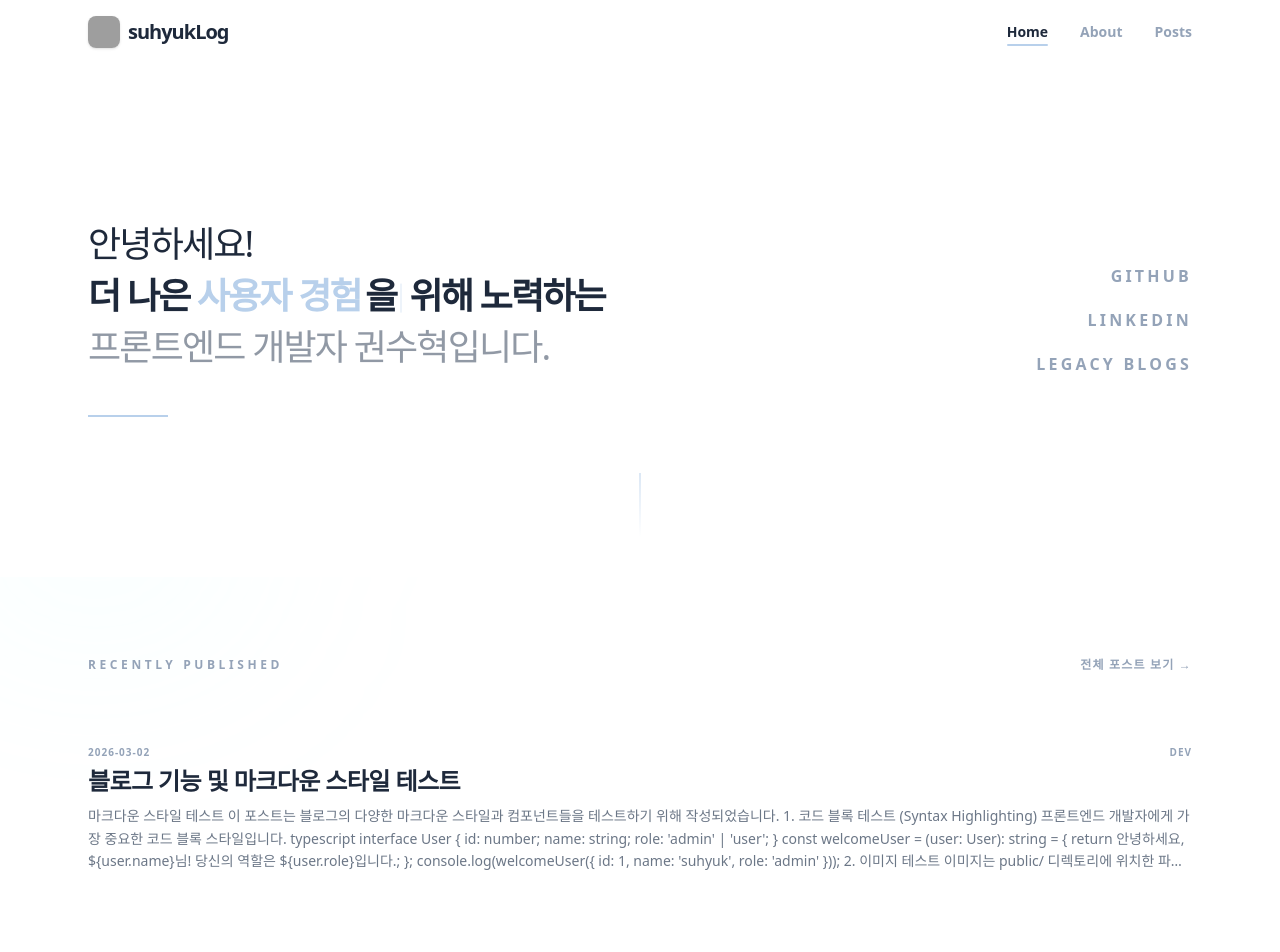
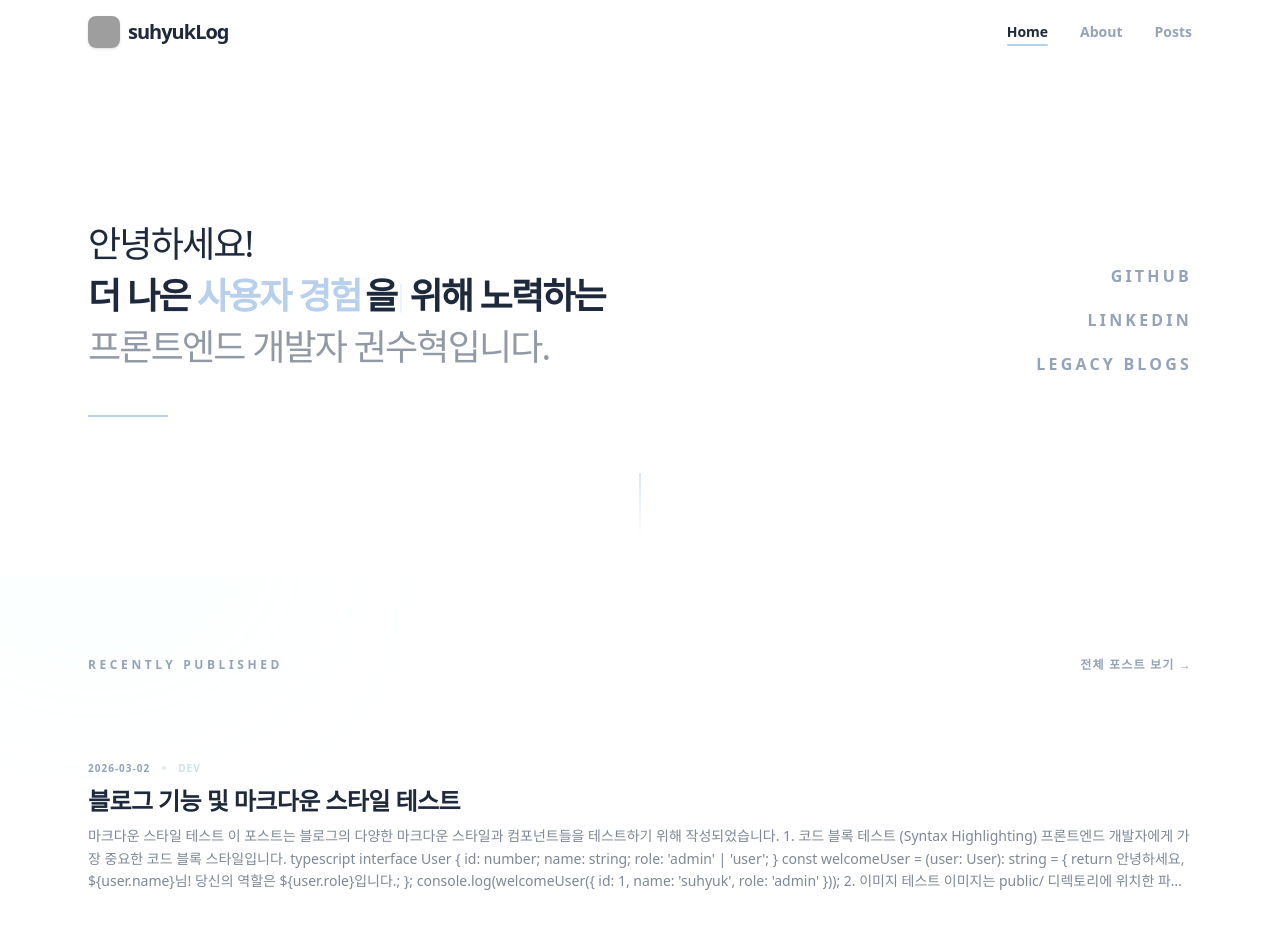
Before and after one commit to kwonsuhyuk/FE-blog, a Next.js app: page / in a window 1280 px wide. Shown: the top 952 px of the page. Built offline with nearby package versions, Linux system fonts and the light colour scheme; grey boxes are pictures that could not be loaded.

Commit message:
UI: redesign post cards with hover background and refined typography

```diff
--- a/src/app/HomeClient.tsx
+++ b/src/app/HomeClient.tsx
@@ -35,7 +35,7 @@ export default function HomeClient({ allPostsData }: HomeClientProps) {
           </Link>
         </header>
 
-        <div className="grid gap-12">
+        <div className="grid gap-8">
           {allPostsData.slice(0, 5).map((post) => (
             <PostCard key={post.slug} post={post} headingLevel="h3" />
           ))}
--- a/src/app/posts/PostsClient.tsx
+++ b/src/app/posts/PostsClient.tsx
@@ -80,7 +80,7 @@ export default function PostsClient({ allPosts, categories }: PostsClientProps)
       </div>
 
       {/* Post List */}
-      <div className="grid gap-12">
+      <div className="grid gap-8">
         {filteredPosts.map((post) => (
           <PostCard key={post.slug} post={post} headingLevel="h2" />
         ))}
--- a/src/components/PostCard.tsx
+++ b/src/components/PostCard.tsx
@@ -9,18 +9,23 @@ interface PostCardProps {
 export function PostCard({ post, headingLevel = "h2" }: PostCardProps) {
   const Heading = headingLevel;
   return (
-    <Link href={`/posts/${post.slug}`} className="group block">
-      <article className="space-y-2 text-left">
-        <div className="flex items-center justify-between mb-1">
-          <span className="text-[10px] font-bold text-text-light tracking-widest uppercase">{post.date}</span>
-          <span className="text-[10px] font-black text-text-light group-hover:text-primary transition-colors uppercase tracking-widest">
+    <Link href={`/posts/${post.slug}`} className="group block -mx-4">
+      <article className="p-4 rounded-2xl transition-all duration-300 group-hover:bg-slate-50 text-left">
+        <div className="flex items-center gap-3 mb-2">
+          <span className="text-[10px] font-bold text-text-light tracking-widest uppercase">
+            {post.date}
+          </span>
+          <span className="w-1 h-1 rounded-full bg-border-main" />
+          <span className="text-[10px] font-black text-primary/70 uppercase tracking-widest">
             {post.category}
           </span>
         </div>
-        <Heading className="text-xl md:text-2xl font-black text-text-main group-hover:text-primary transition-colors duration-300 tracking-tight leading-snug">
+
+        <Heading className="text-xl md:text-2xl font-black text-text-main tracking-tight leading-snug mb-2">
           {post.title}
         </Heading>
-        <p className="text-text-muted text-sm leading-relaxed line-clamp-3 font-medium opacity-80 group-hover:opacity-100 transition-opacity">
+
+        <p className="text-text-muted text-sm leading-relaxed line-clamp-3 font-medium opacity-70 group-hover:opacity-100 transition-opacity">
           {post.description}
         </p>
       </article>
```
